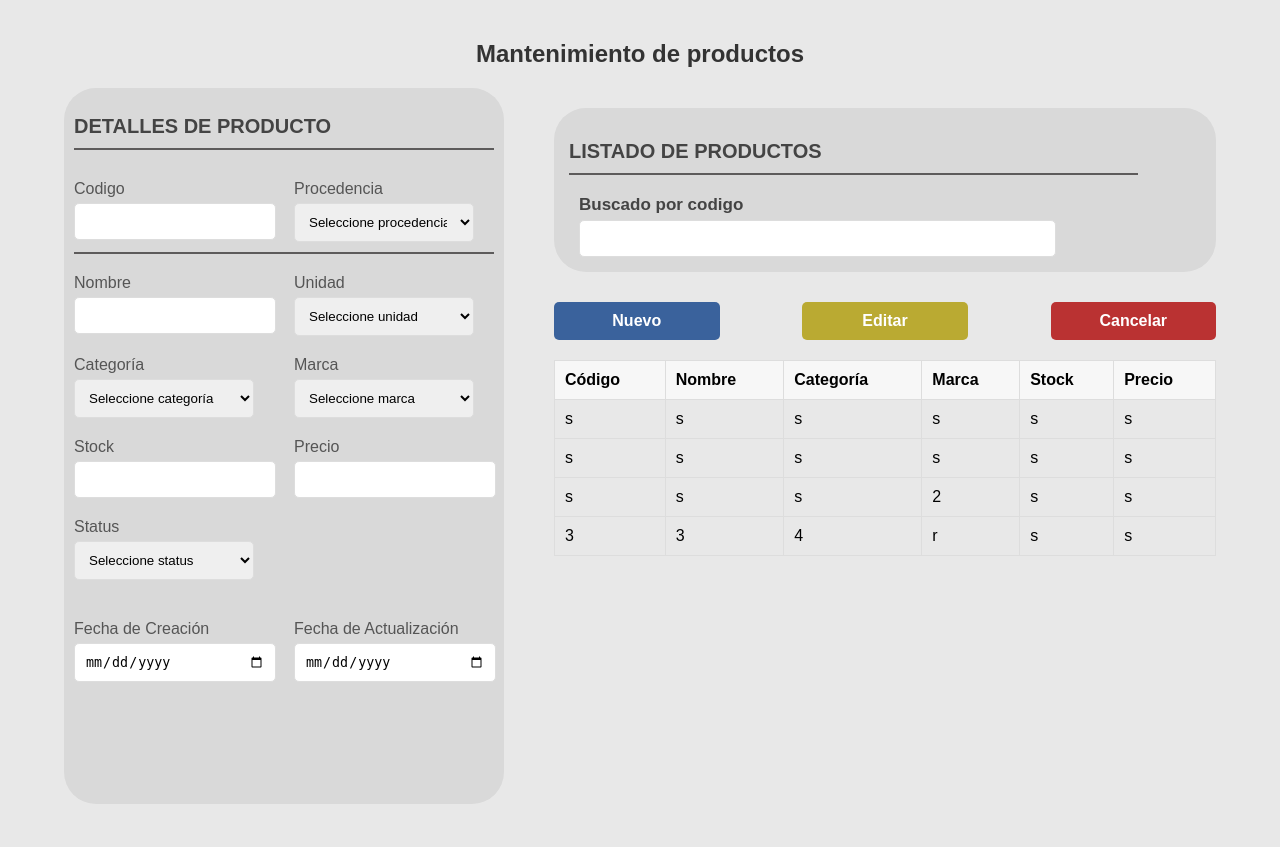
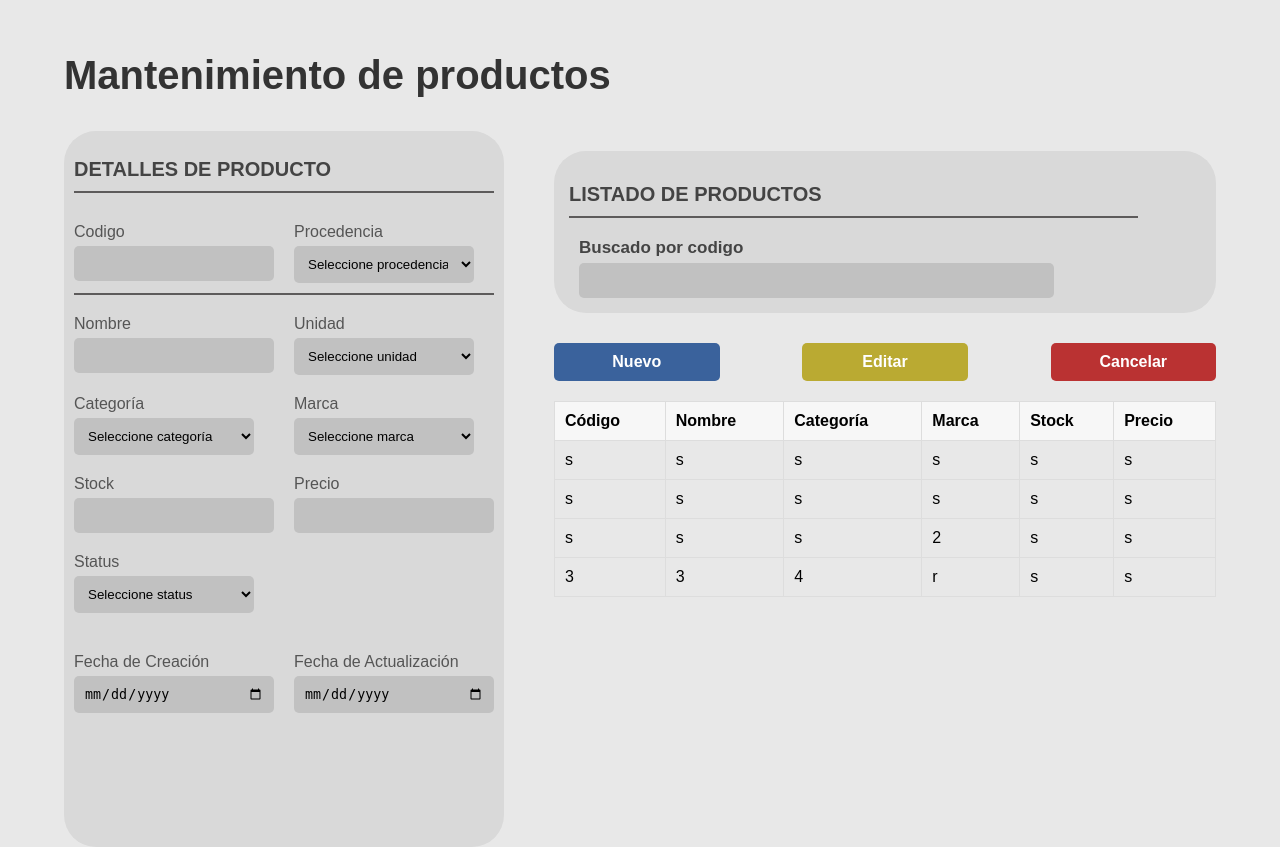
Before and after one commit to JudaCarrillo/sales-management-system, a PHP site: template src/views/Maintenance/Producto_view.php in a window 1280 px wide. Before the commit the page ends 804 px from the top, so only its background shows below. Run offline with PHP 8.4, Linux system fonts and the light colour scheme; the template is opened without the code that fills it, so the values that code supplies are empty.

Commit message:
retoque a los inputs

```diff
--- a/assets/css/productos-view.css
+++ b/assets/css/productos-view.css
@@ -12,8 +12,10 @@
     height: 100vh;
 }
 .title h1 {
-    text-align: center;
+    text-align:left;
     color: #333;
+    font-size: 40px;
+    font-weight: bold;
 }
 .form {
     background-color: #D9D9D9;
@@ -75,8 +77,9 @@
 .group select {
     width: 90%;
     padding: 10px;
-    border: 1px solid #ddd;
+    background: #C1C1C1;
     border-radius: 5px;
+    border: none;
 }
 .listado .caja{
     display: flex;
```
